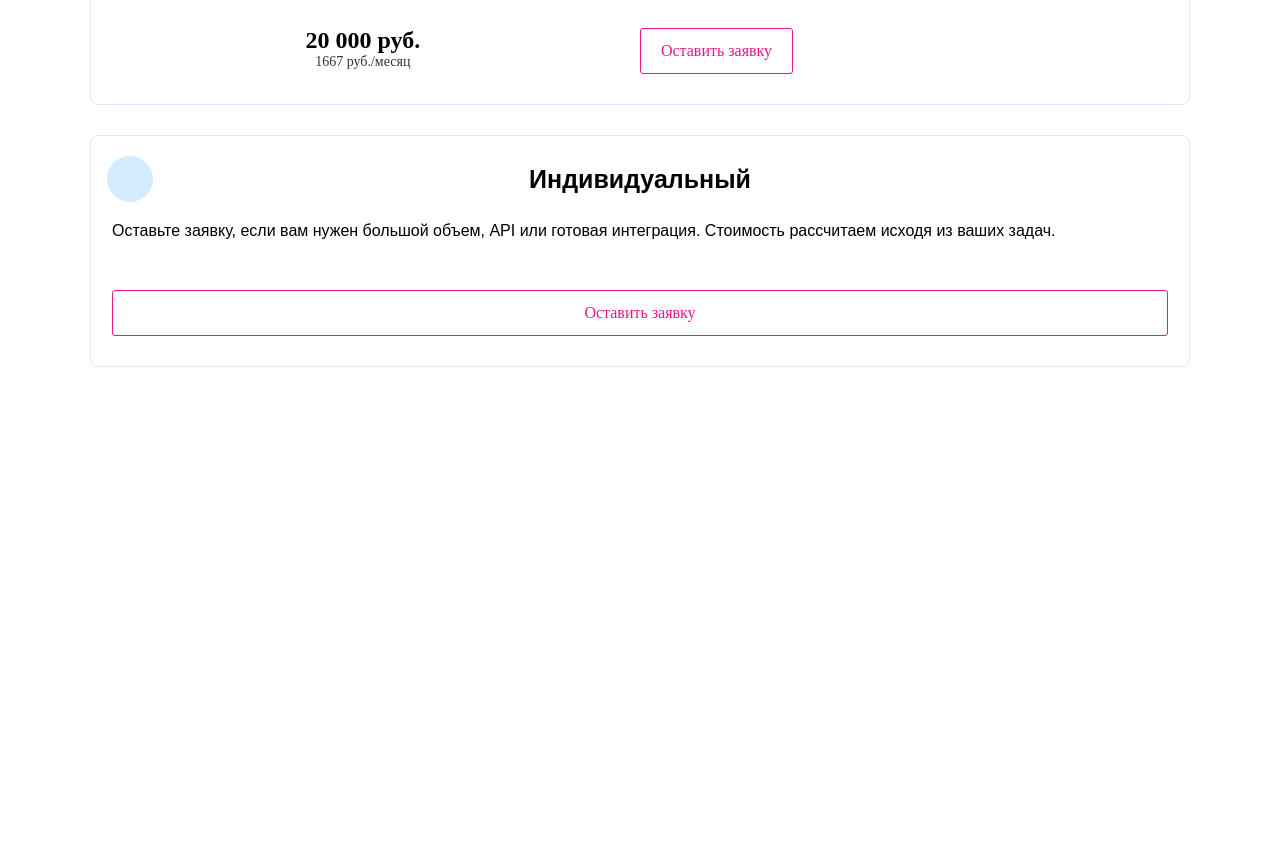
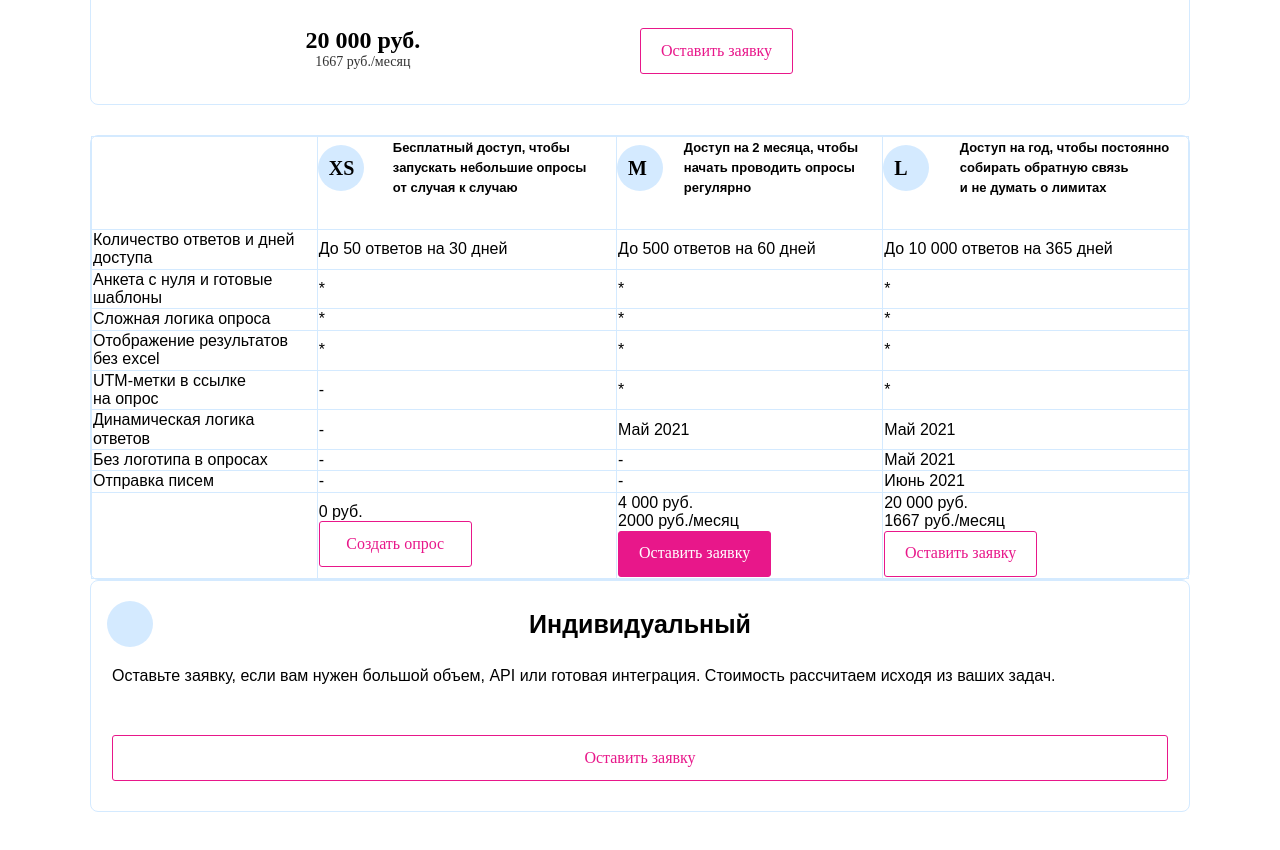
Before and after one commit to Yar56/test-task-37b, a website: page src/index.html in a window 1280 px wide. Shown: the part 1200-2050 px from the top of the page. Before the commit the page ends 1677 px from the top, so only its background shows below. Drawn offline with nearby package versions, Linux system fonts and the light colour scheme; files that its build step writes are made by us from their sources; a web font is replaced by a local one.

Commit message:
add layout for 1020px (table)

```diff
--- a/src/index.html
+++ b/src/index.html
@@ -89,6 +89,122 @@
                 <button class="button button_l">Оставить заявку</button>
               </div>
             </div>
+            <table class="table" border="1">
+              <tr>
+                <td class="empty"></td>
+                <td>
+                  <div class="rate">
+                    <div class="rate__title">
+                      <div class="rate__logo rate__logo_xs">
+                        XS
+                      </div>
+                      <div class="rate__descr">
+                        Бесплатный доступ, чтобы запускать небольшие опросы от&nbsp;случая к&nbsp;случаю
+                      </div>
+                    </div>
+                  </div>
+                </td>
+                <td>
+                  <div class="rate">
+                    <div class="rate__title">
+                      <div class="rate__logo rate__logo_xs">
+                        M
+                      </div>
+                      <div class="rate__descr">
+                        Доступ на&nbsp;2&nbsp;месяца, чтобы начать проводить опросы регулярно
+                      </div>
+                    </div>
+                  </div>
+                </td>
+                <td>
+                  <div class="rate">
+                    <div class="rate__title">
+                      <div class="rate__logo rate__logo_xs">
+                        L
+                      </div>
+                      <div class="rate__descr">
+                        Доступ на&nbsp;год, чтобы постоянно собирать обратную связь и&nbsp;не&nbsp;думать о&nbsp;лимитах
+                      </div>
+                    </div>
+                  </div>
+                </td>
+              </tr>
+              <tr>
+                <td>Количество ответов и&nbsp;дней доступа</td>
+                <td>До&nbsp;50&nbsp;ответов на&nbsp;30&nbsp;дней</td>
+                <td>До&nbsp;500 ответов на&nbsp;60&nbsp;дней</td>
+                <td>До&nbsp;10&nbsp;000 ответов на&nbsp;365 дней</td>
+              </tr>
+              <tr>
+                <td>Анкета с&nbsp;нуля и&nbsp;готовые шаблоны</td>
+                <td>*</td>
+                <td>*</td>
+                <td>*</td>
+              </tr>
+              <tr>
+                <td>Сложная логика опроса</td>
+                <td>*</td>
+                <td>*</td>
+                <td>*</td>
+              </tr>
+              <tr>
+                <td>Отображение результатов без excel</td>
+                <td>*</td>
+                <td>*</td>
+                <td>*</td>
+              </tr>
+              <tr>
+                <td>UTM-метки в&nbsp;ссылке на&nbsp;опрос</td>
+                <td>-</td>
+                <td>*</td>
+                <td>*</td>
+              </tr>
+              <tr>
+                <td>Динамическая логика ответов</td>
+                <td>-</td>
+                <td>Май 2021</td>
+                <td>Май 2021</td>
+              </tr>
+              <tr>
+                <td>Без логотипа в&nbsp;опросах</td>
+                <td>-</td>
+                <td>-</td>
+                <td>Май 2021</td>
+              </tr>
+              <tr>
+                <td>Отправка писем</td>
+                <td>-</td>
+                <td>-</td>
+                <td>Июнь 2021</td>
+              </tr>
+              <tr>
+                <td class="empty"></td>
+                <td>
+                  <div class="price">
+                    <div class="price__content">
+                      <div class="price__total">0&nbsp;руб.</div>
+                    </div>
+                    <button class="button button_xs">Создать опрос</button>
+                  </div>
+                </td>
+                <td>
+                  <div class="price">
+                    <div class="price__content">
+                      <div class="price__total">4&nbsp;000&nbsp;руб.</div>
+                      <div class="price__monthly">2000 руб./месяц</div>
+                    </div>
+                    <button class="button button_m">Оставить заявку</button>
+                  </div>
+                </td>
+                <td>
+                  <div class="price__content">
+                    <div class="price__total">20 000 руб.</div>
+                    <div class="price__monthly">1667 руб./месяц</div>
+                  </div>
+                  <button class="button button_l">Оставить заявку</button>
+                </td>
+              </tr>
+            </table>
             <div class="rates__rate rates__rate_uniq rate">
               <div class="rate__title rate__title_uniq">
                 <div class="rate__descr rate__descr_uniq">
--- a/src/sass/style.sass
+++ b/src/sass/style.sass
@@ -28,6 +28,15 @@ body
     color: $button-normal-color
     width: 100%
 
+.table
+  display: none
+  @media ( min-width: 1020px )
+    display: block
+    border: 1px solid $main-color
+    border-radius: 8px
+    border-collapse: collapse
+    .empty
+      min-width: 200px
 .container
   padding: 70px 16px 62px 16px
   min-width: 288px
@@ -55,6 +64,9 @@ body
     flex-direction: column
     margin: -5px 0
     @media ( min-width: 1020px )
+      .rates
+        &__rate_m, &__rate_l, &__rate_xs
+          display: none
     &__rate
       flex: 1 1 auto
       margin-bottom: 30px
```
